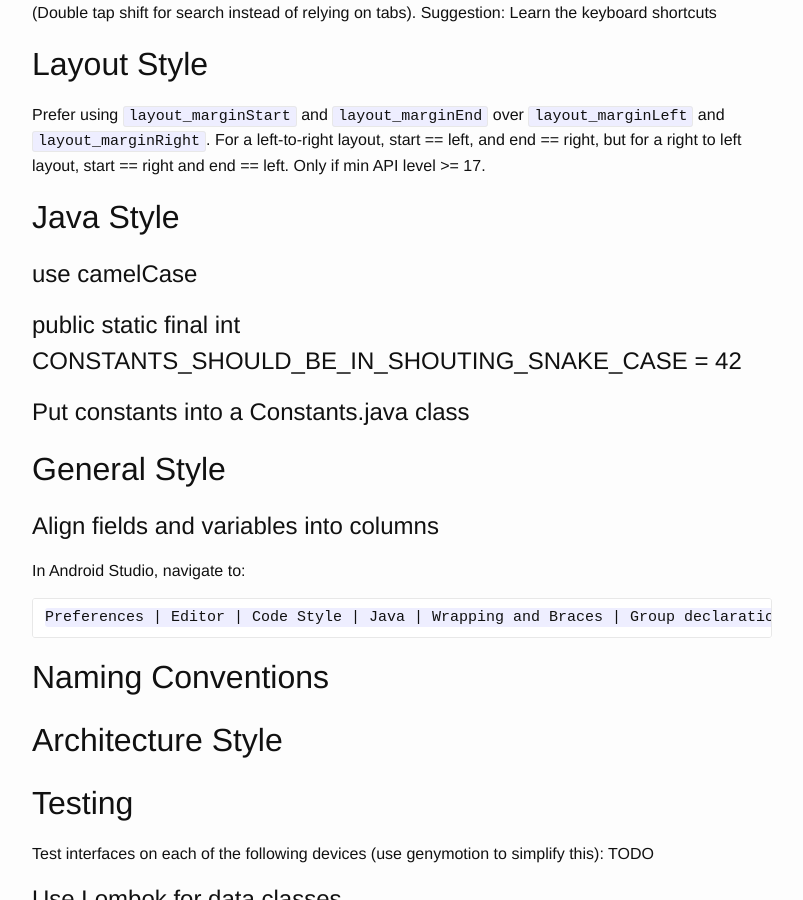
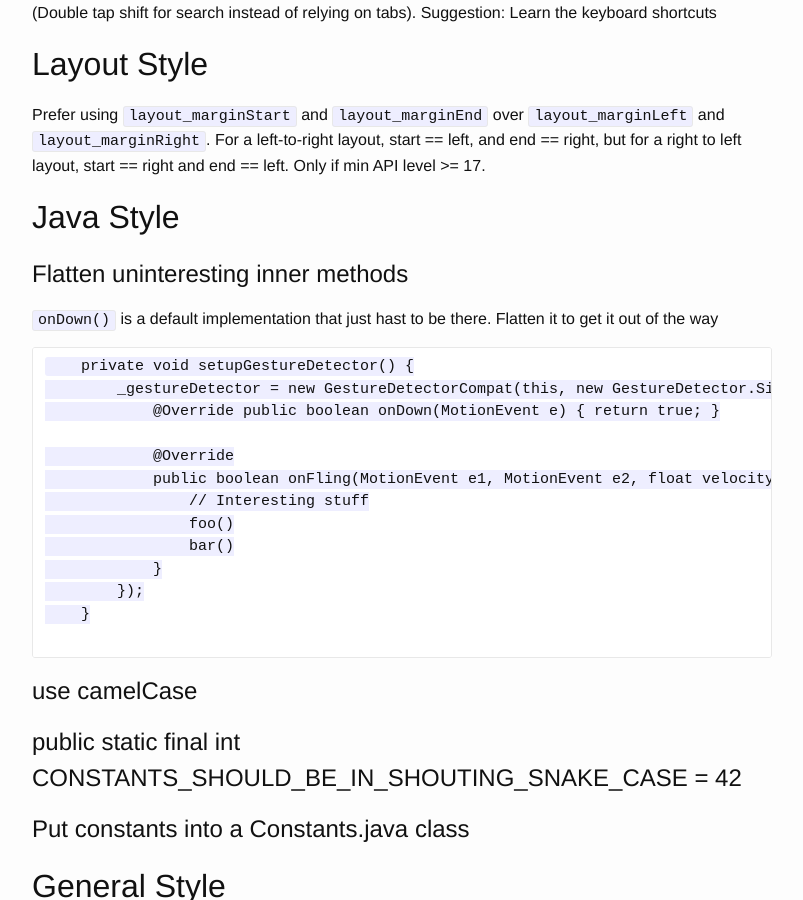
Before and after one commit to eliasbagley/eliasbagley.github.io, a Jekyll site: the page built from _posts/2015-10-27-android-style-guide.markdown, in a window 1280 px wide and 900 px high, scrolled down 477 px. Shown: the whole window, without its empty margins (238-1041 px from the left). Built offline with Jekyll 4.4.1, drawn with Linux system fonts in a browser that asks for light colours; Markdown is read by kramdown in place of the engine named in the settings; comment, search, counter and statistics services are not loaded.

Commit message:
Android Style

````diff
--- a/_posts/2015-10-27-android-style-guide.markdown
+++ b/_posts/2015-10-27-android-style-guide.markdown
@@ -24,6 +24,27 @@ Prefer using `layout_marginStart` and `layout_marginEnd` over `layout_marginLeft
 
 
 ## Java Style
+
+# Flatten uninteresting inner methods
+
+`onDown()` is a default implementation that just hast to be there. Flatten it to get it out of the way
+
+
+```
+    private void setupGestureDetector() {
+        _gestureDetector = new GestureDetectorCompat(this, new GestureDetector.SimpleOnGestureListener() {
+            @Override public boolean onDown(MotionEvent e) { return true; }
+
+            @Override
+            public boolean onFling(MotionEvent e1, MotionEvent e2, float velocityX, float velocityY) {
+                // Interesting stuff
+                foo()
+                bar()
+            }
+        });
+    }
+
+```
 
 # use camelCase
 
````
